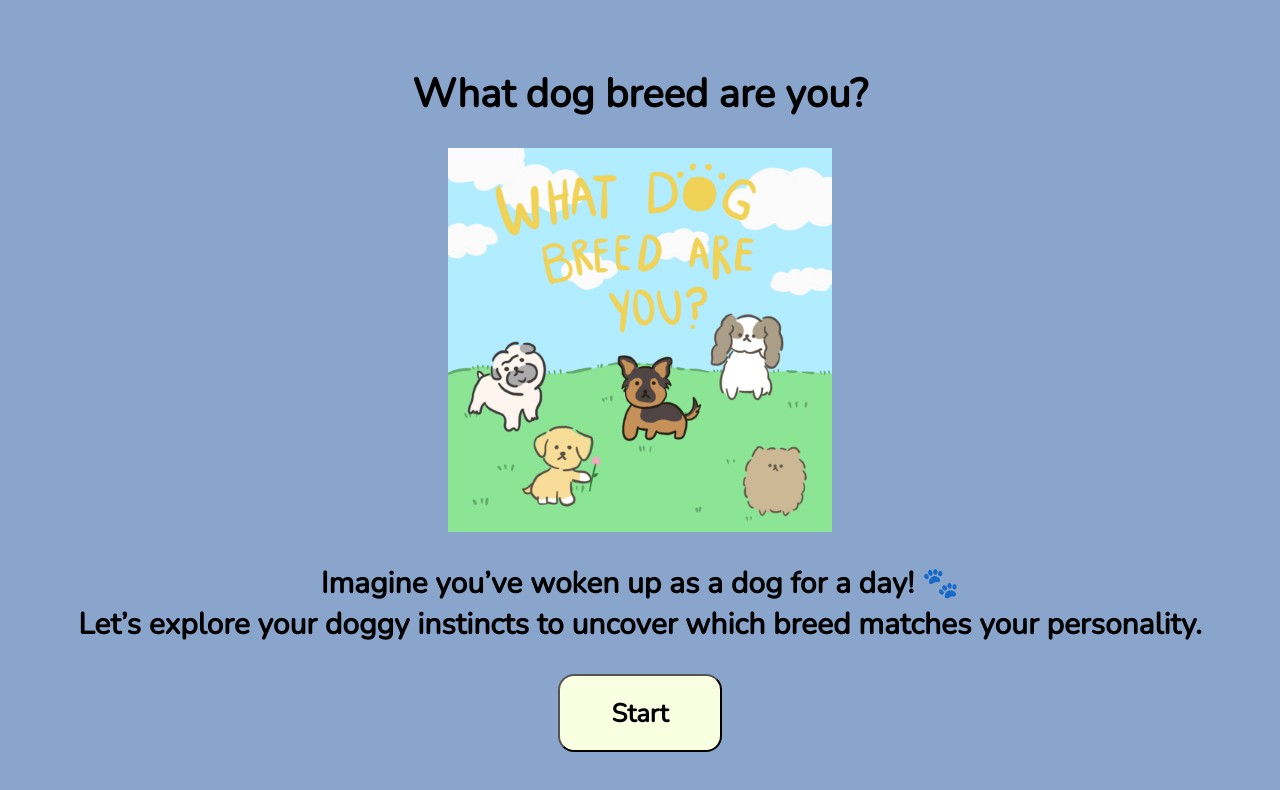
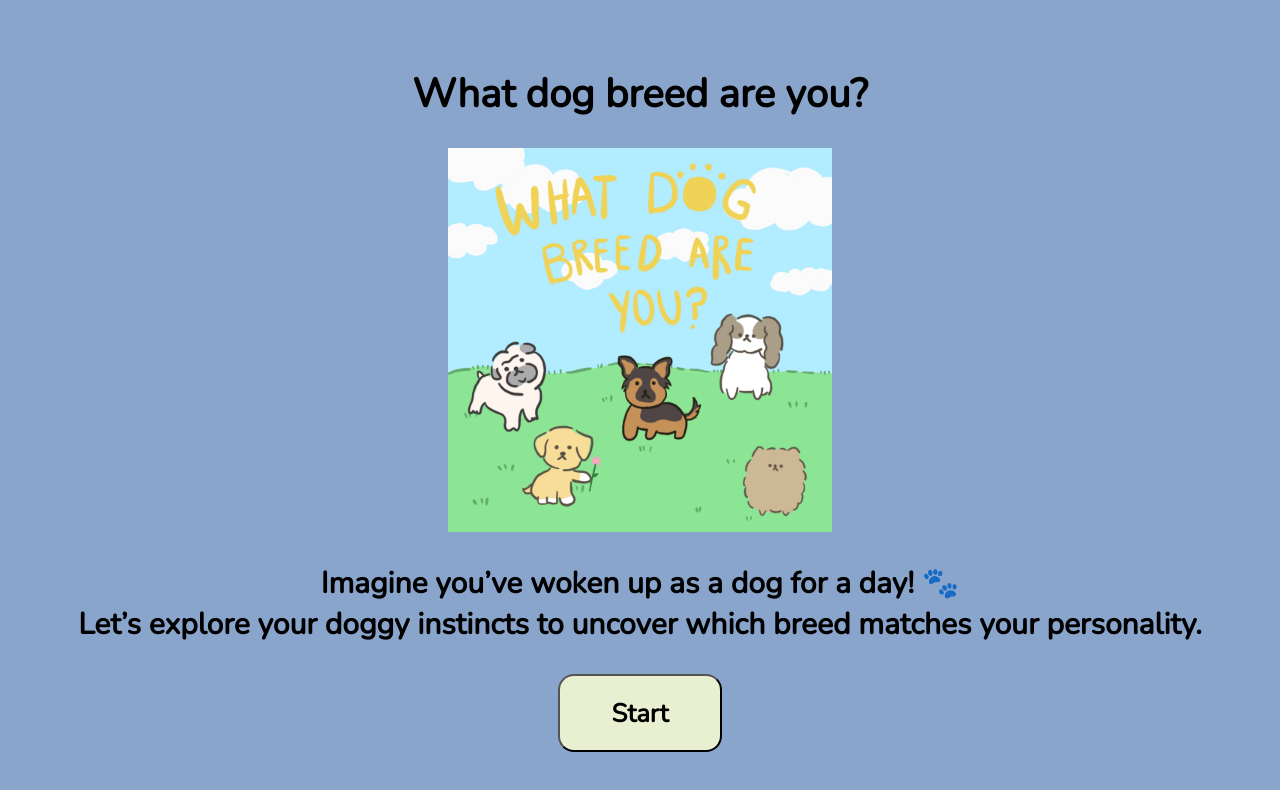
Before and after one commit to sarahteonin/pawfect-match, a React (Create React App) app: page / in a window 1280 px wide. In both pictures the pointer is over the button "Start". Shown: the top 790 px of the page. Built offline with nearby package versions, Linux system fonts and the light colour scheme.

Commit message:
add button hover ui

```diff
--- a/src/index.css
+++ b/src/index.css
@@ -33,6 +33,10 @@ button {
   border-radius: 16px;
 }
 
+button:hover, button:active {
+  background-color: #e9f0d1;
+}
+
 .button-container {
   display: flex;
   flex-direction: column;
```
